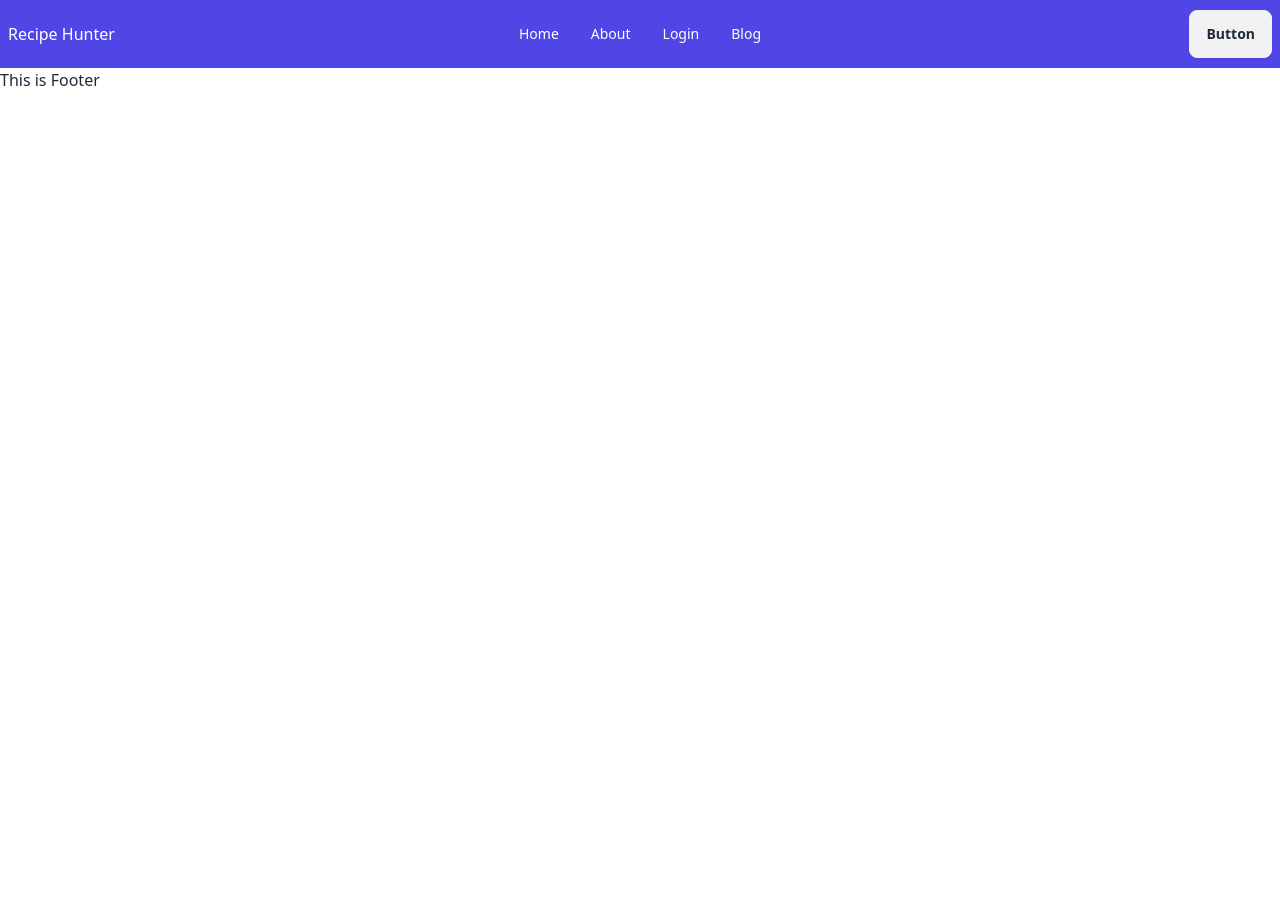
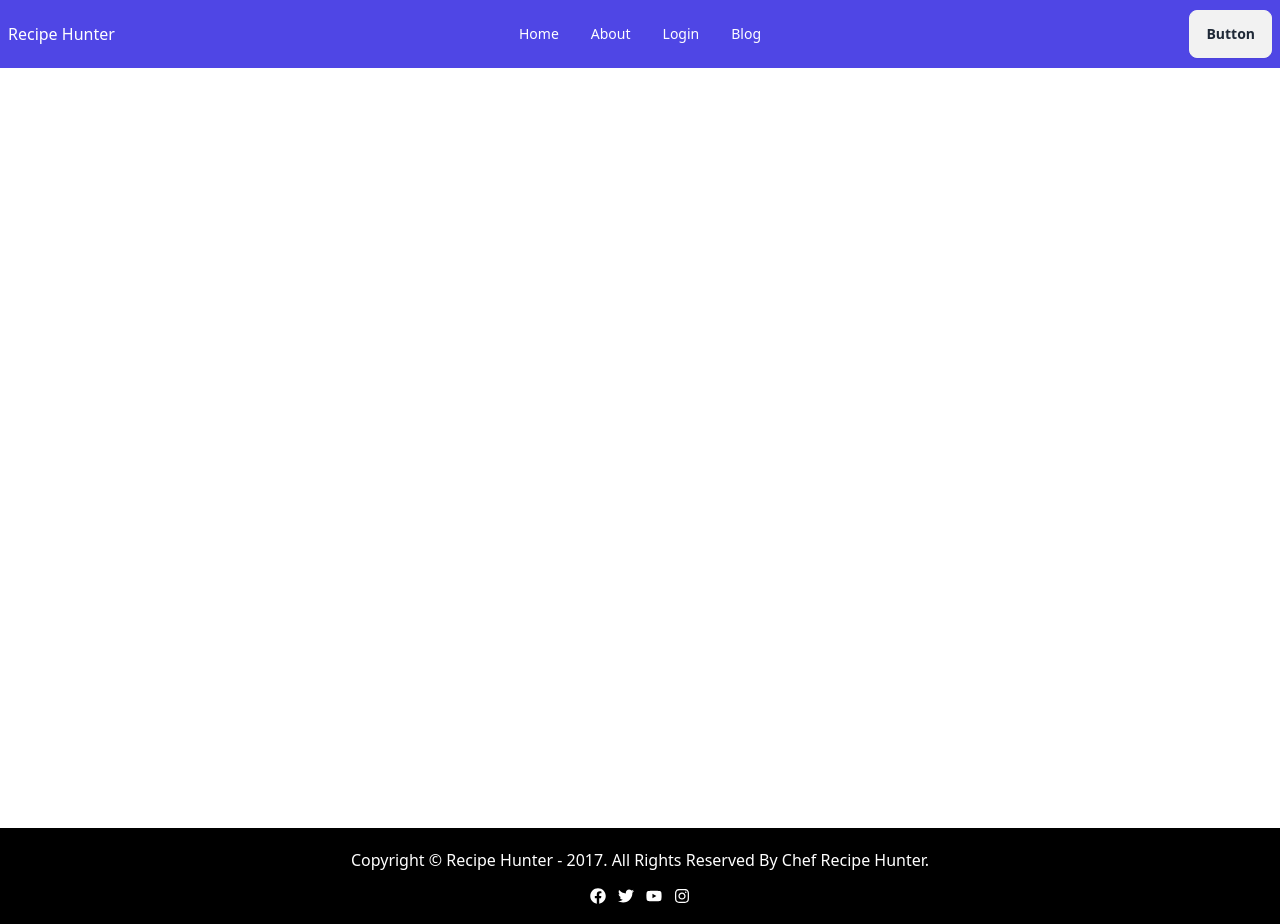
Before and after one commit to sifatullahshoyon/chef-recipe-hunter-client, a React (Vite) app: page / in a window 1280 px wide. Before the commit the page ends 800 px from the top, so only its background shows below. Built offline with nearby package versions, Linux system fonts and the light colour scheme; a web font is replaced by a local one.

Commit message:
added footer page

```diff
--- a/package.json
+++ b/package.json
@@ -15,6 +15,7 @@
     "match-sorter": "^6.3.1",
     "react": "^18.2.0",
     "react-dom": "^18.2.0",
+    "react-icons": "^4.12.0",
     "react-router-dom": "^6.21.1",
     "sort-by": "^1.2.0"
   },
--- a/src/components/shared/Footer/Footer.jsx
+++ b/src/components/shared/Footer/Footer.jsx
@@ -1,11 +1,23 @@
-import React from 'react';
+import React from "react";
+import { FaFacebook, FaTwitter, FaYoutube, FaInstagram } from "react-icons/fa";
 
 const Footer = () => {
-    return (
-        <footer>
-            <h1>This is Footer</h1>
-        </footer>
-    );
+  return (
+    <footer>
+      <div className="bg-black p-5">
+        <p className="text-white text-center mb-4">
+          Copyright © Recipe Hunter - 2017. All Rights Reserved By Chef Recipe
+          Hunter.
+        </p>
+        <div className="flex justify-center space-x-3">
+          <FaFacebook className="text-white" />
+          <FaTwitter className="text-white" />
+          <FaYoutube className="text-white" />
+          <FaInstagram className="text-white" />
+        </div>
+      </div>
+    </footer>
+  );
 };
 
 export default Footer;
--- a/src/layout/MainLayout.jsx
+++ b/src/layout/MainLayout.jsx
@@ -7,7 +7,7 @@ const MainLayout = () => {
     return (
         <>
             <Navbar  />
-            <div>
+            <div className='min-h-[calc(100vh-40px)]'>
                 <Outlet />
             </div>
             <Footer />
```
Also changed, not shown: 1 other file (tests, documents, lock files or other folders).
